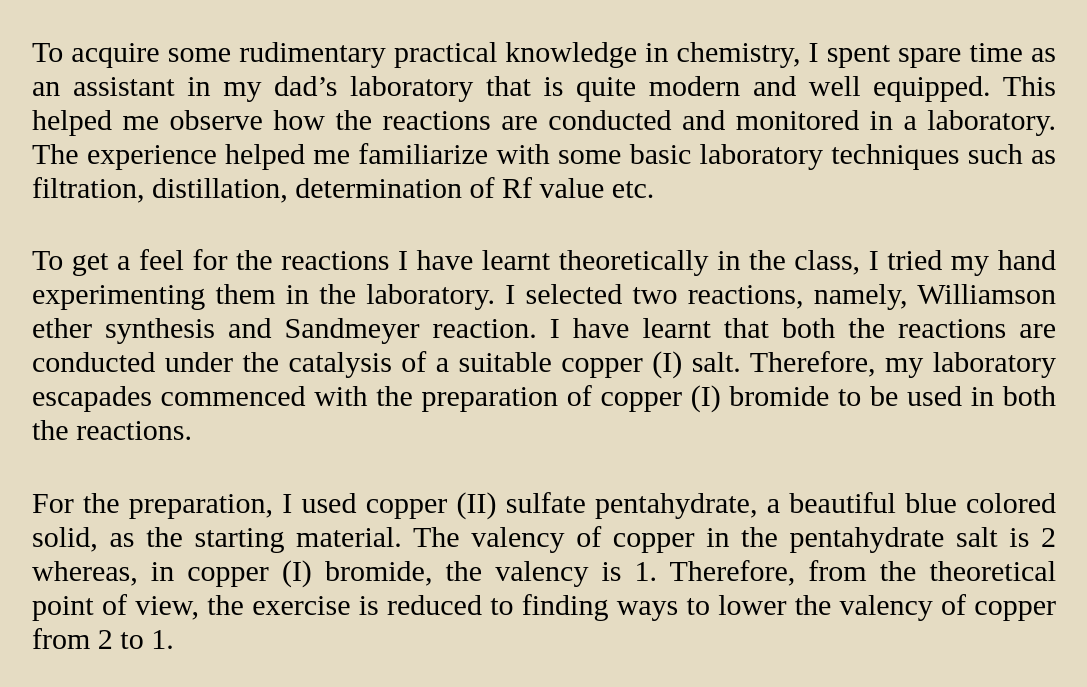
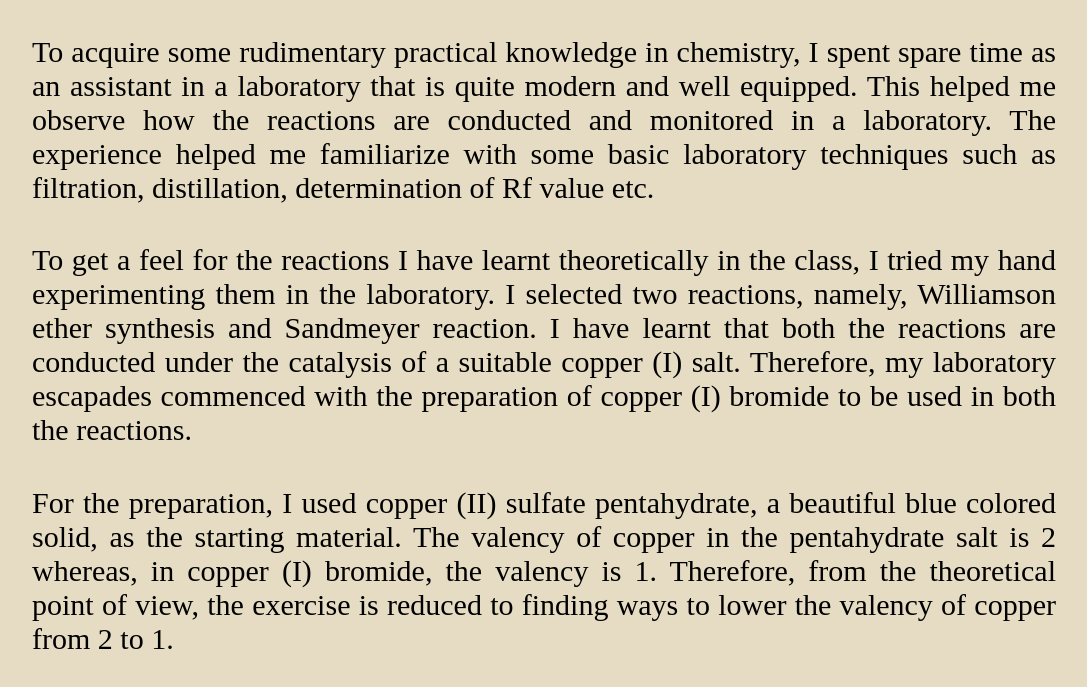
Before and after one commit to Rakshit-p/Personal-Portfolio-Website, a website: page css/chemblog1.html in a window 1280 px wide. Shown: the part 113-800 px from the top of the page, without its empty margins (96-1183 px from the left). Drawn offline with Linux system fonts and the light colour scheme.

Commit message:
second commit

```diff
--- a/css/chemblog1.html
+++ b/css/chemblog1.html
@@ -12,7 +12,7 @@
   <body>
     <article class="">
       <h1>My tryst with reactions...</h1>
-      <p>To acquire some rudimentary practical knowledge in chemistry, I spent spare time as an assistant in my dad’s laboratory that is quite modern and well equipped. This helped me observe how the reactions are conducted and monitored in a
+      <p>To acquire some rudimentary practical knowledge in chemistry, I spent spare time as an assistant in a laboratory that is quite modern and well equipped. This helped me observe how the reactions are conducted and monitored in a
         laboratory. The experience helped me familiarize with some basic laboratory techniques such as filtration, distillation, determination of Rf value etc. </p>
       <p>To get a feel for the reactions I have learnt theoretically in the class, I tried my hand experimenting them in the laboratory. I selected two reactions, namely, Williamson ether synthesis and Sandmeyer reaction. I have learnt that both the
         reactions are conducted under the catalysis of a suitable copper (I) salt. Therefore, my laboratory escapades commenced with the preparation of copper (I) bromide to be used in both the reactions.</p>
```
